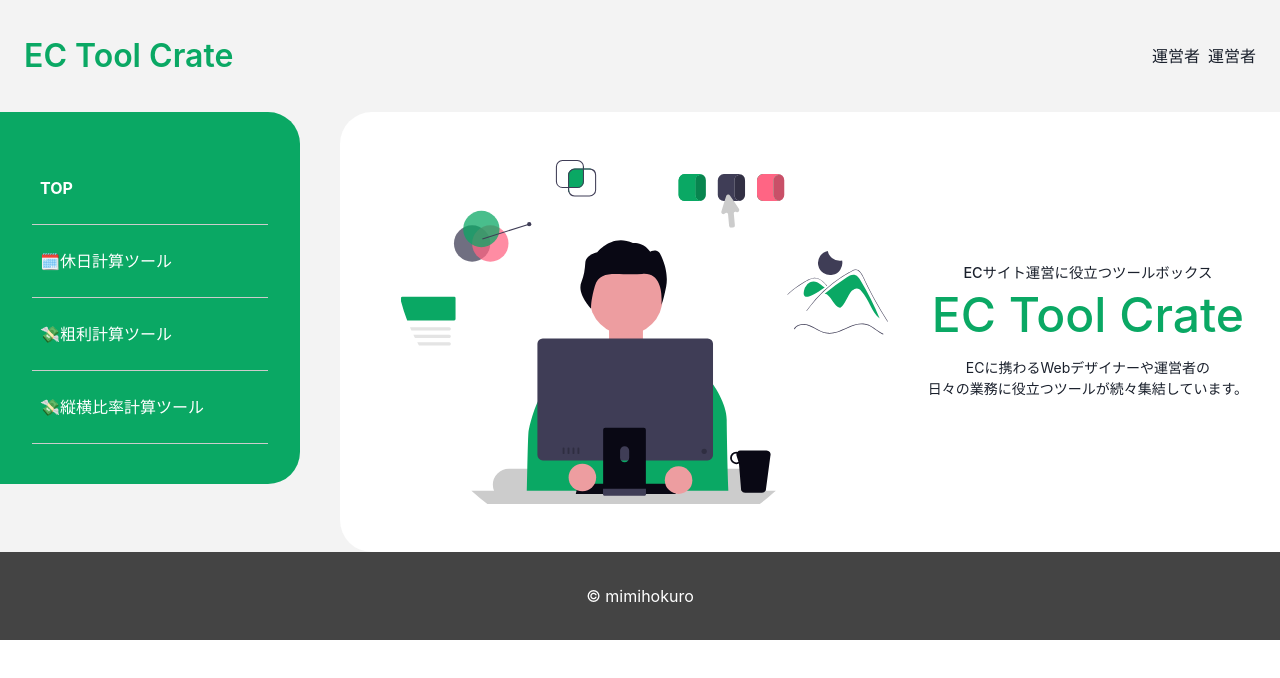
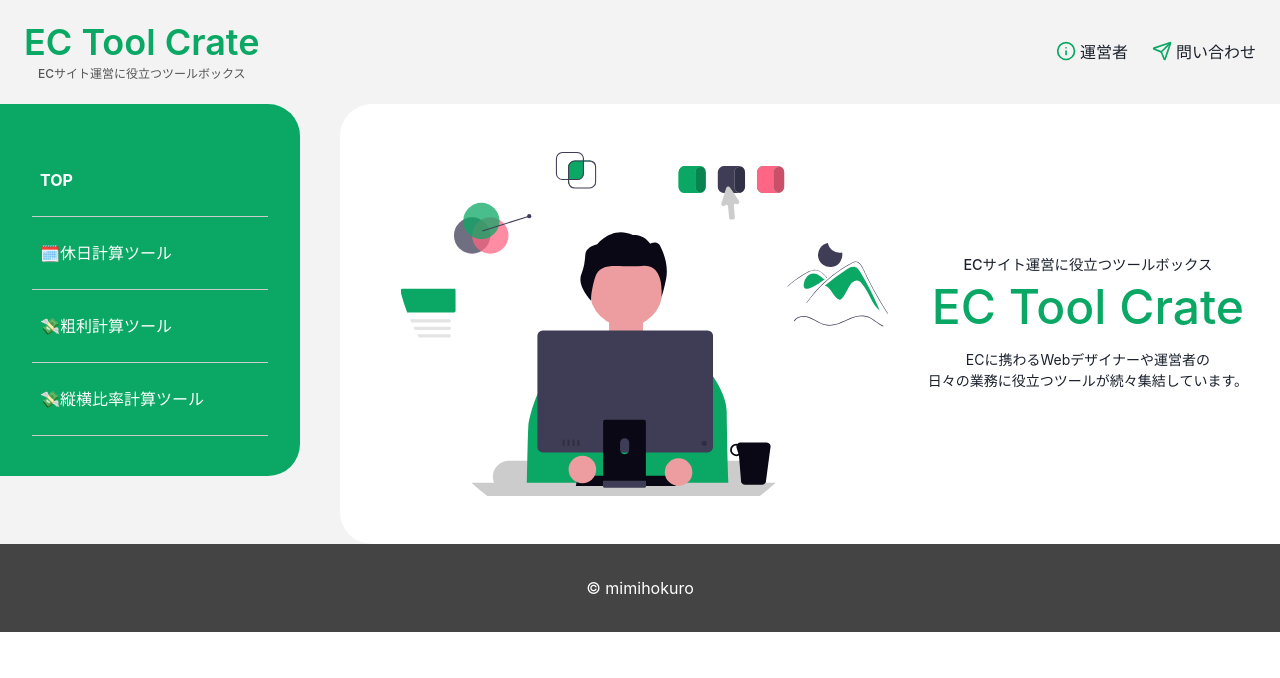
Before and after one commit to mimihokuro/app, a React (Vite) app: page / in a window 1280 px wide. Shown: the top 678 px of the page. Built offline with nearby package versions, Linux system fonts and the light colour scheme.

Commit message:
🎨 ヘッダーを編集

```diff
--- a/src/components/Header.jsx
+++ b/src/components/Header.jsx
@@ -1,20 +1,63 @@
-import { HStack, Text } from "@chakra-ui/react";
+import { HStack, Icon, Link, Text } from "@chakra-ui/react";
+import React from "react";
+import { LuInfo, LuSend } from "react-icons/lu";
+
+const HeaderLinks = [
+  {
+    title: "運営者",
+    url: "https://mimihokuro.com/about/",
+    icon: LuInfo,
+  },
+  {
+    title: "問い合わせ",
+    url: "https://mimihokuro.com/contact/",
+    icon: LuSend,
+  },
+];
 
 const Header = () => {
   return (
     <HStack as="header" p={6} w={"100%"} justifyContent={"space-between"}>
-      <Text
-        fontSize={32}
-        color={"#0AA864"}
-        fontWeight={"600"}
-        textAlign="center"
-        py={2}
+      <Link
+        href="https://app.mimihokuro.com/"
+        lineHeight={1}
+        display={"flex"}
+        flexDirection={"column"}
+        justifyContent={"center"}
+        gap={2}
+        _hover={{ textDecoration: "none" }}
       >
-        EC Tool Crate
-      </Text>
-      <HStack>
-        <Text>運営者</Text>
-        <Text>運営者</Text>
+        <Text as={"span"} fontSize={36} color={"#0AA864"} fontWeight={"600"}>
+          EC Tool Crate
+        </Text>
+        <Text as={"span"} fontSize={12} color={"#555555"}>
+          ECサイト運営に役立つツールボックス
+        </Text>
+      </Link>
+      <HStack
+        gap={6}
+        display={{ base: "none", sm: "flex", md: "flex", lg: "flex" }}
+      >
+        {HeaderLinks.map((link) => (
+          <Link
+            key={link.title}
+            variant="underline"
+            href={link.url}
+            display={"flex"}
+            alignItems={"center"}
+            gap={0.5}
+            _hover={{
+              textDecoration: "underline",
+              textUnderlineOffset: 6,
+              color: "#0AA864",
+            }}
+          >
+            <Icon fontSize={22} color={"#0AA864"}>
+              {React.createElement(link.icon)}
+            </Icon>
+            {link.title}
+          </Link>
+        ))}
       </HStack>
     </HStack>
   );
--- a/src/index.css
+++ b/src/index.css
@@ -19,11 +19,6 @@
 
 a {
   font-weight: 500;
-  color: #646cff;
-  text-decoration: inherit;
-}
-a:hover {
-  color: #535bf2;
 }
 
 body {
```
